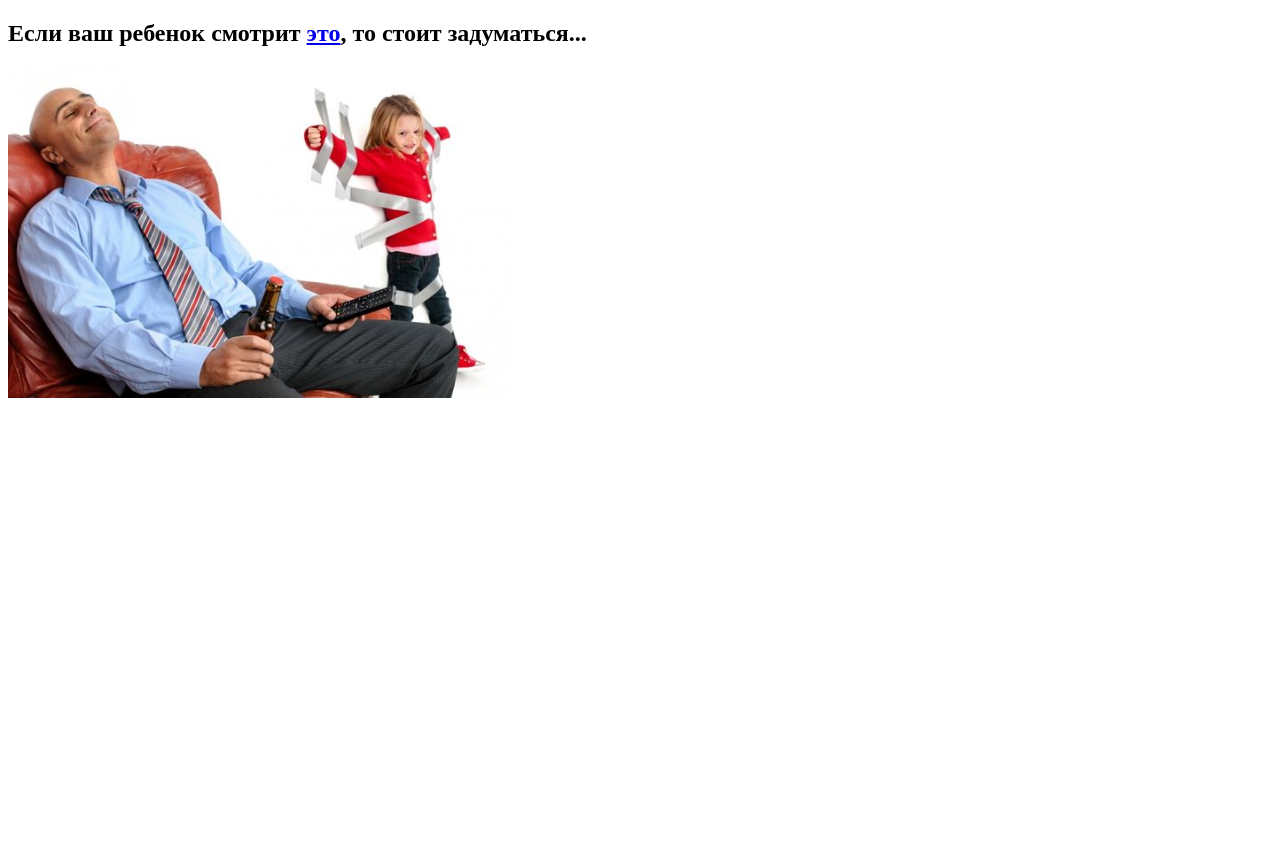
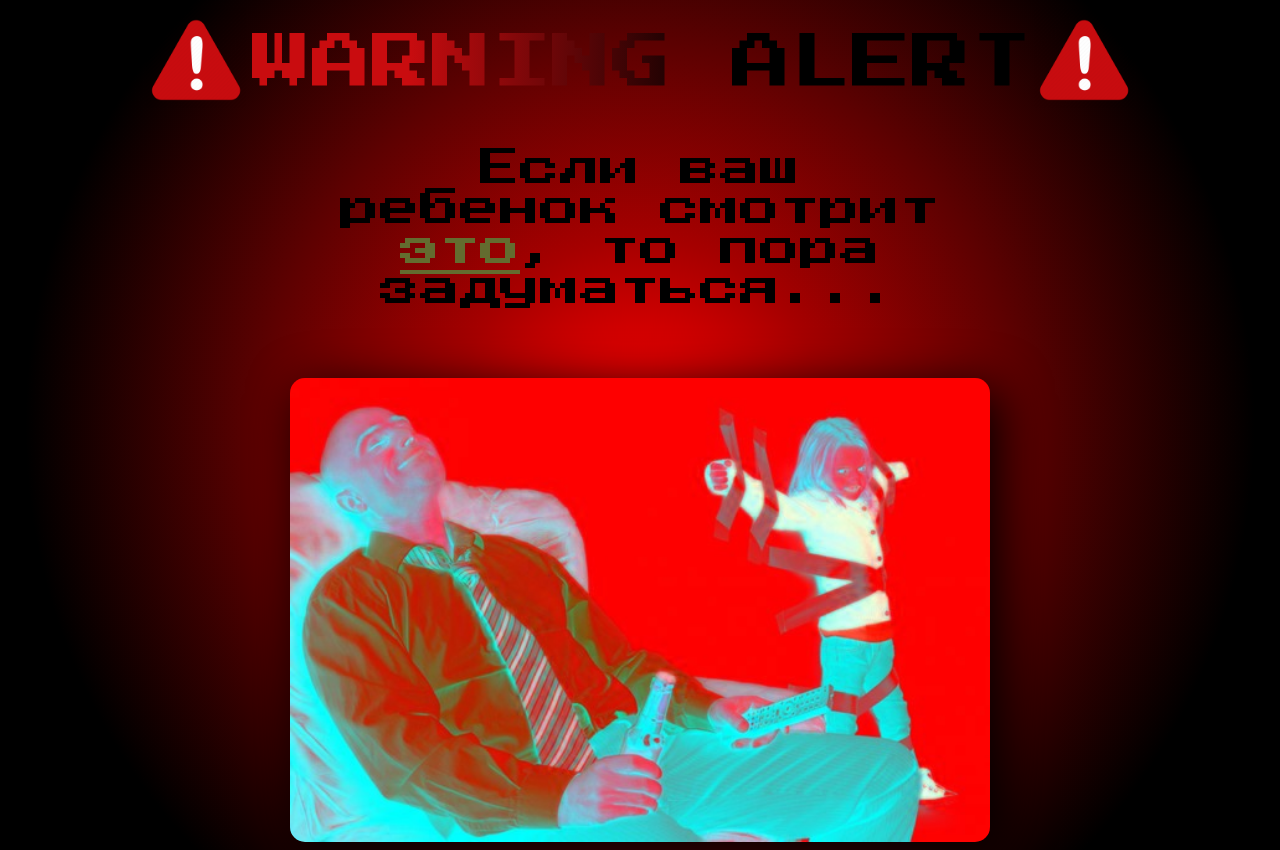
Before and after one commit to DaryaNnN/css-test, a plain HTML site: page compliment.html in a window 1280 px wide. Before the commit the page ends 800 px from the top, so only its background shows below. Drawn offline with Linux system fonts and the light colour scheme; a web font is replaced by a local one.

Commit message:
compliment

```diff
--- a/compliment.html
+++ b/compliment.html
@@ -2,15 +2,32 @@
 <html lang="en">
   <head>
     <meta charset="UTF-8" />
+    <link rel="stylesheet" href="css/comp.css" />
+    <link
+      href="https://fonts.googleapis.com/css2?family=Cormorant+SC:wght@700&family=Mochiy+Pop+One&family=Press+Start+2P&display=swap"
+      rel="stylesheet"
+    />
+    <meta content="width=device-width, initial-scale=1" name="viewport" />
     <title>For you</title>
   </head>
   <body>
-    <h2>
-      Если ваш ребенок смотрит
-      <a target="_blank" href="https://www.youtube.com/watch?v=5JJMzOZXulo"
-        >это</a
-      >, то стоит задуматься...
-    </h2>
-    <img width="500" src="img/dad.jpeg" alt="тут гусь :/ " />
+    <div class="box">
+      <div class="wrapper">
+        <img src="img/alert.webp" alt="" / class="ale">
+        <span id="warn">WARNING ALERT</span>
+        <img src="img/alert.webp" alt="" / class="ale">
+      </div>
+    </div>
+    <div class="this">
+      <div id="those">
+        <p>
+          Если ваш ребенок смотрит
+          <a href="https://www.youtube.com/watch?v=5JJMzOZXulo" target="_blank"
+            >это</a
+          >, то пора задуматься...
+        </p>
+      </div>
+    </div>
+    <div class="mom"><img src="img/daddy.jpeg" alt="" / class="daddy"></div>
   </body>
 </html>
--- /dev/null
+++ b/css/comp.css
@@ -0,0 +1,104 @@
+body {
+  background: rgb(255, 0, 0);
+  background: radial-gradient(
+    circle,
+    rgba(255, 0, 0, 1) 0%,
+    rgba(166, 0, 0, 1) 24%,
+    rgba(94, 1, 1, 1) 49%,
+    rgba(0, 0, 0, 1) 80%
+  );
+}
+
+a {
+  color: #636c2f;
+}
+
+a:hover {
+  color: #fff;
+}
+
+a:active {
+  color: rgb(55, 0, 0);
+  text-decoration: line-through;
+  margin: 4px;
+}
+
+.box {
+  position: relative;
+  width: 100%;
+  height: 100px;
+}
+
+.wrapper {
+  display: flex;
+  flex-direction: row;
+  justify-content: center;
+  align-items: flex-end;
+}
+
+.ale {
+  width: 100px;
+  margin-bottom: 5px;
+}
+
+#warn {
+  font-size: 60px;
+  font-family: "Press Start 2P", cursive;
+  margin: 20px 2px 20px 6px;
+}
+
+#warn {
+  background: linear-gradient(
+    to right,
+    #000 20%,
+    #c90c0f 40%,
+    #c90c0f 60%,
+    #000 80%
+  );
+  background-size: 200% auto;
+
+  color: #000;
+  background-clip: text;
+  text-fill-color: transparent;
+  -webkit-background-clip: text;
+  -webkit-text-fill-color: transparent;
+  animation: shine 2s linear infinite;
+}
+
+@keyframes shine {
+  to {
+    background-position: 200% center;
+  }
+}
+
+#those {
+  text-align: center;
+  font-size: 40px;
+  font-family: "Press Start 2P", cursive;
+}
+
+.this {
+  margin: auto;
+  width: 50%;
+}
+
+.mom {
+  display: flex;
+  flex-direction: row;
+  justify-content: center;
+  align-items: center;
+}
+
+.daddy {
+  width: 700px;
+  margin-top: 30px;
+  border-radius: 15px;
+  box-shadow: 10px 10px 50px;
+}
+
+@media (max-width: 2000px) {
+  .daddy {
+    text-align: center;
+    display: block;
+  }
+}
```
Also changed, not shown: index.html (+4 -4 lines), img/alert.webp (added), img/daddy.jpeg (added).
